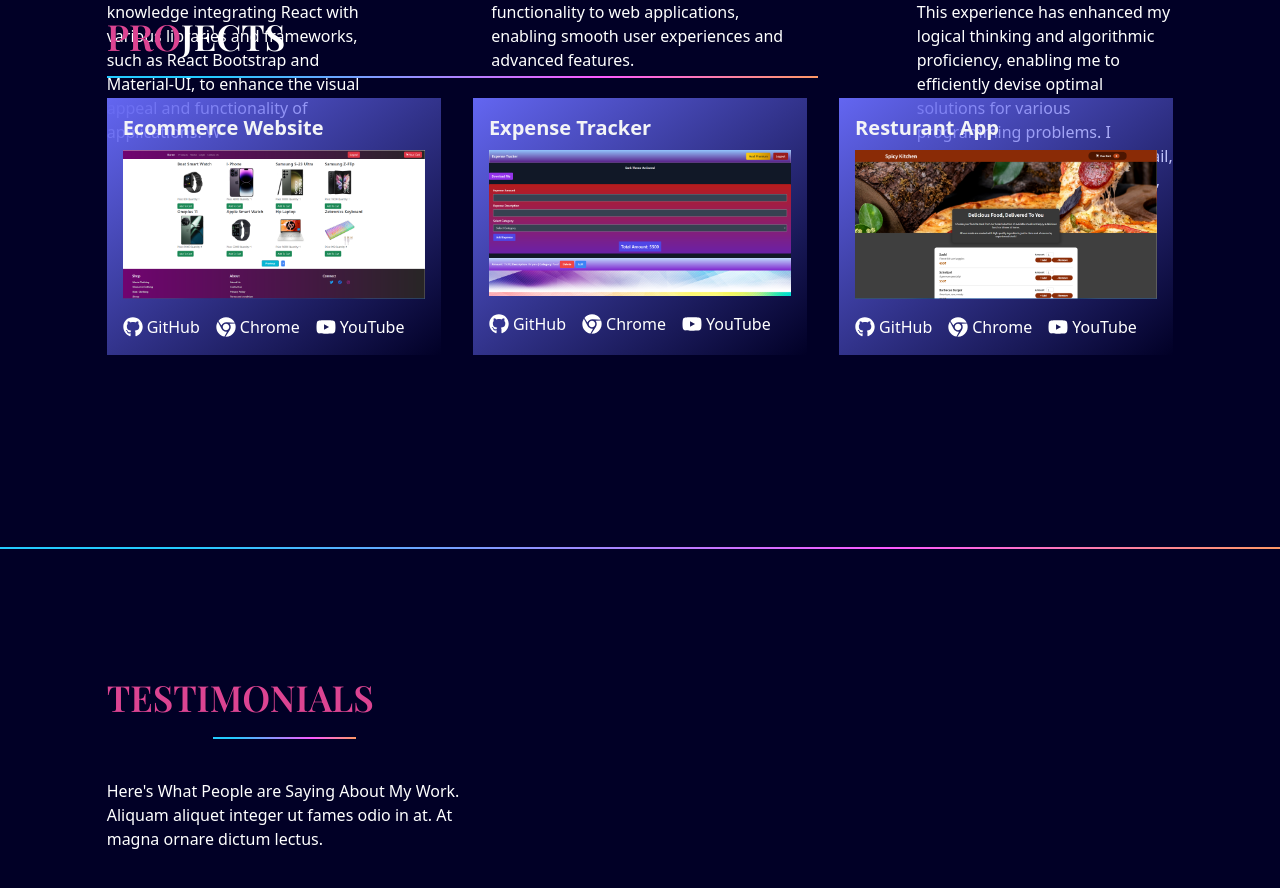
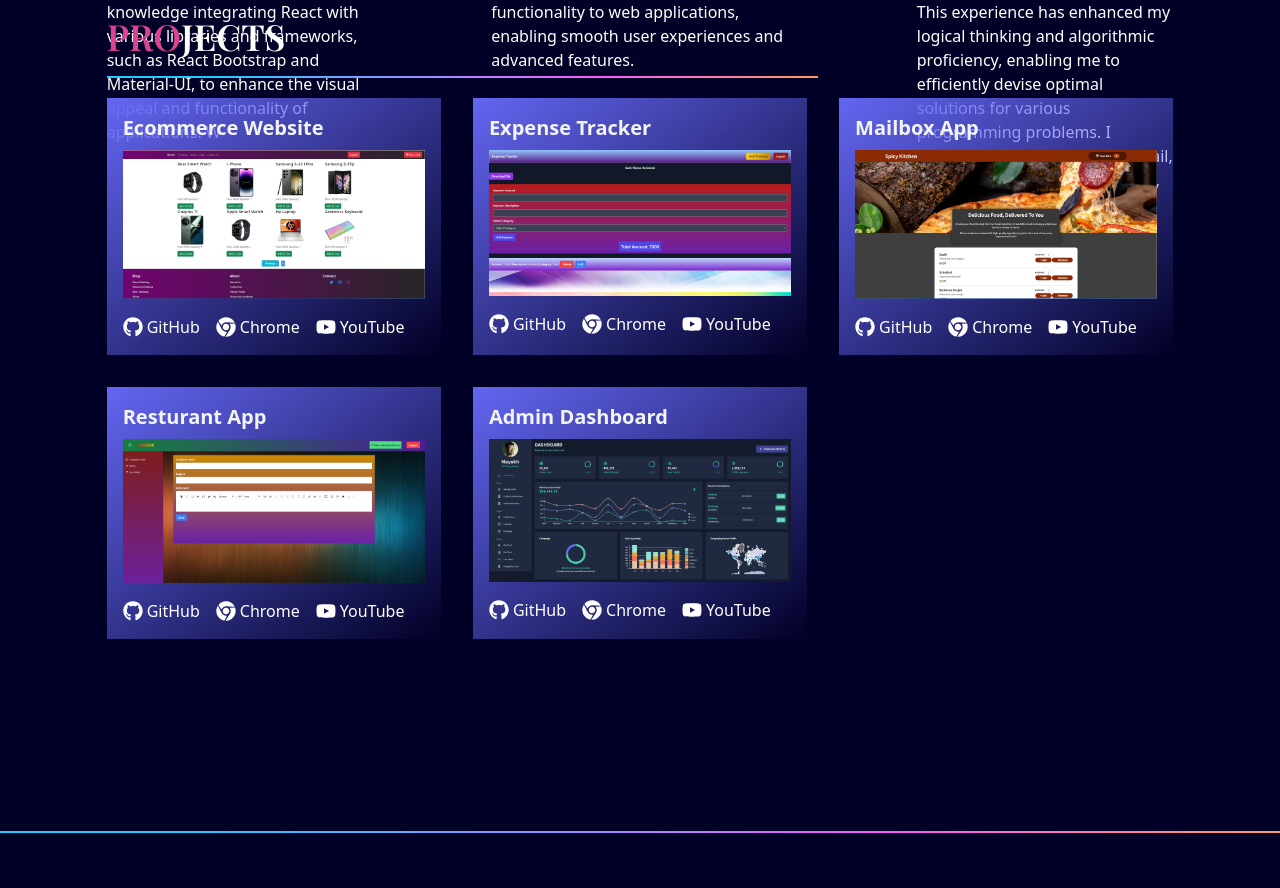
Before and after one commit to Mayukh360/portfolio-mayukh-react, a React (Create React App) app: page / in a window 1280 px wide. Shown: the part 1808-2696 px from the top of the page. Built offline with nearby package versions, Linux system fonts and the light colour scheme.

Commit message:
Adding more projects and updating links

```diff
--- a/src/components/SocialMediaIcons.jsx
+++ b/src/components/SocialMediaIcons.jsx
@@ -7,7 +7,7 @@ const SocialMediaIcons = () => {
     <div className="flex justify-center md:justify-start my-10 gap-7">
       <a
         className="hover:opacity-50 transition duration-500"
-        href="https://www.linkedin.com"
+        href="https://www.linkedin.com/in/mayukh-chatterjee-962017256/"
         target="_blank"
         rel="noreferrer"
       >
@@ -15,7 +15,7 @@ const SocialMediaIcons = () => {
       </a>
       <a
         className="hover:opacity-50 transition duration-500"
-        href="https://www.twitter.com"
+        href="https://twitter.com/Chat79045Mayukh"
         target="_blank"
         rel="noreferrer"
       >
@@ -23,7 +23,7 @@ const SocialMediaIcons = () => {
       </a>
       <a
         className="hover:opacity-50 transition duration-500"
-        href="https://www.facebook.com"
+        href="https://www.facebook.com/mkc360"
         target="_blank"
         rel="noreferrer"
       >
@@ -31,7 +31,7 @@ const SocialMediaIcons = () => {
       </a>
       <a
         className="hover:opacity-50 transition duration-500"
-        href="https://www.instagram.com"
+        href="https://www.instagram.com/mayukhchatterjee/"
         target="_blank"
         rel="noreferrer"
       >
--- a/src/scenes/Projects.jsx
+++ b/src/scenes/Projects.jsx
@@ -4,6 +4,8 @@ import Project from "./Project";
 import Project1 from "../assets/Resturant.png";
 import Project2 from "../assets/Ecom.png";
 import Expense from '../assets/expense.png';
+import mailbox from '../assets/mailbox.png'
+import dashboard from '../assets/admin.png'
 
 // Import other project images
 
@@ -13,23 +15,37 @@ const Projects = () => {
     {
       title: "Ecommerce Website",
       image: Project2,
-      githubLink: "https://github.com/your-github-link",
+      githubLink: "https://github.com/Mayukh360/Ecommerce-Website-using-React",
       youtubeLink: "https://www.youtube.com/watch?v=your-youtube-link",
-      chromeLink: "https://your-chrome-link",
+      chromeLink: "https://mayukh360.github.io/Ecommerce-Website-using-React/",
     },
     {
       title: "Expense Tracker",
       image: Expense,
-      githubLink: "https://github.com/your-github-link",
+      githubLink: "https://github.com/Mayukh360/Expensetracker-using-React",
       youtubeLink: "https://www.youtube.com/watch?v=your-youtube-link",
-      chromeLink: "https://your-chrome-link",
+      chromeLink: "https://mayukh360.github.io/Expensetracker-using-React/",
+    },
+    {
+      title: "Mailbox App",
+      image: Project1,
+      githubLink: "https://github.com/Mayukh360/Restaurant-App-Using-React",
+      youtubeLink: "https://www.youtube.com/watch?v=your-youtube-link",
+      chromeLink: "https://mayukh360.github.io/Restaurant-App-Using-React/",
     },
     {
       title: "Resturant App",
-      image: Project1,
-      githubLink: "https://github.com/your-github-link",
+      image: mailbox,
+      githubLink: "https://github.com/Mayukh360/mailbox",
       youtubeLink: "https://www.youtube.com/watch?v=your-youtube-link",
-      chromeLink: "https://your-chrome-link",
+      chromeLink: "https://mayukh360.github.io/mailbox/",
+    },
+    {
+      title: "Admin Dashboard",
+      image: dashboard,
+      githubLink: "https://github.com/Mayukh360/mailbox",
+      youtubeLink: "https://www.youtube.com/watch?v=your-youtube-link",
+      chromeLink: "https://mayukh360.github.io/mailbox/",
     },
     // Add more project data objects
   ];
```
Also changed, not shown: src/assets/admin.png (added), src/assets/mailbox.png (added).
